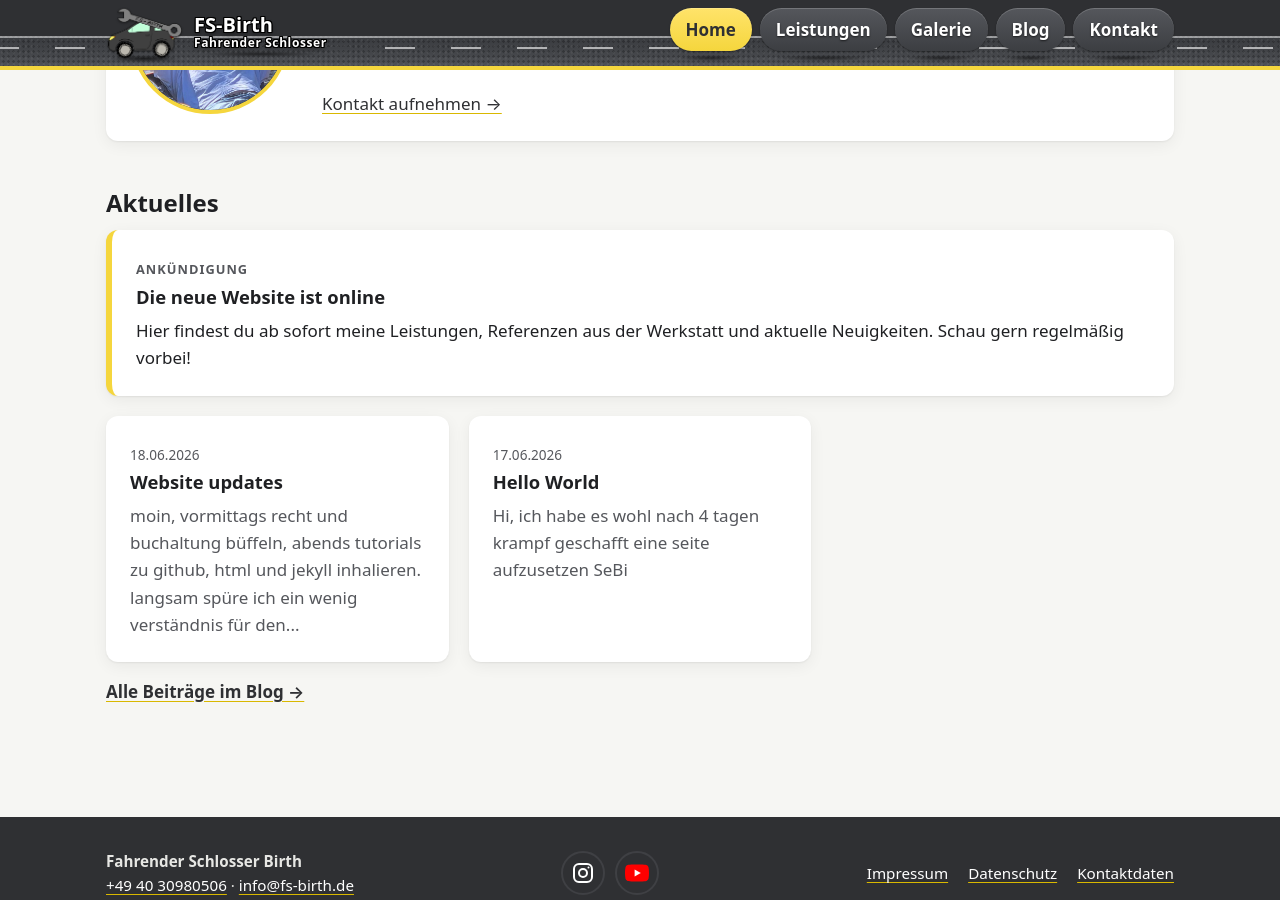
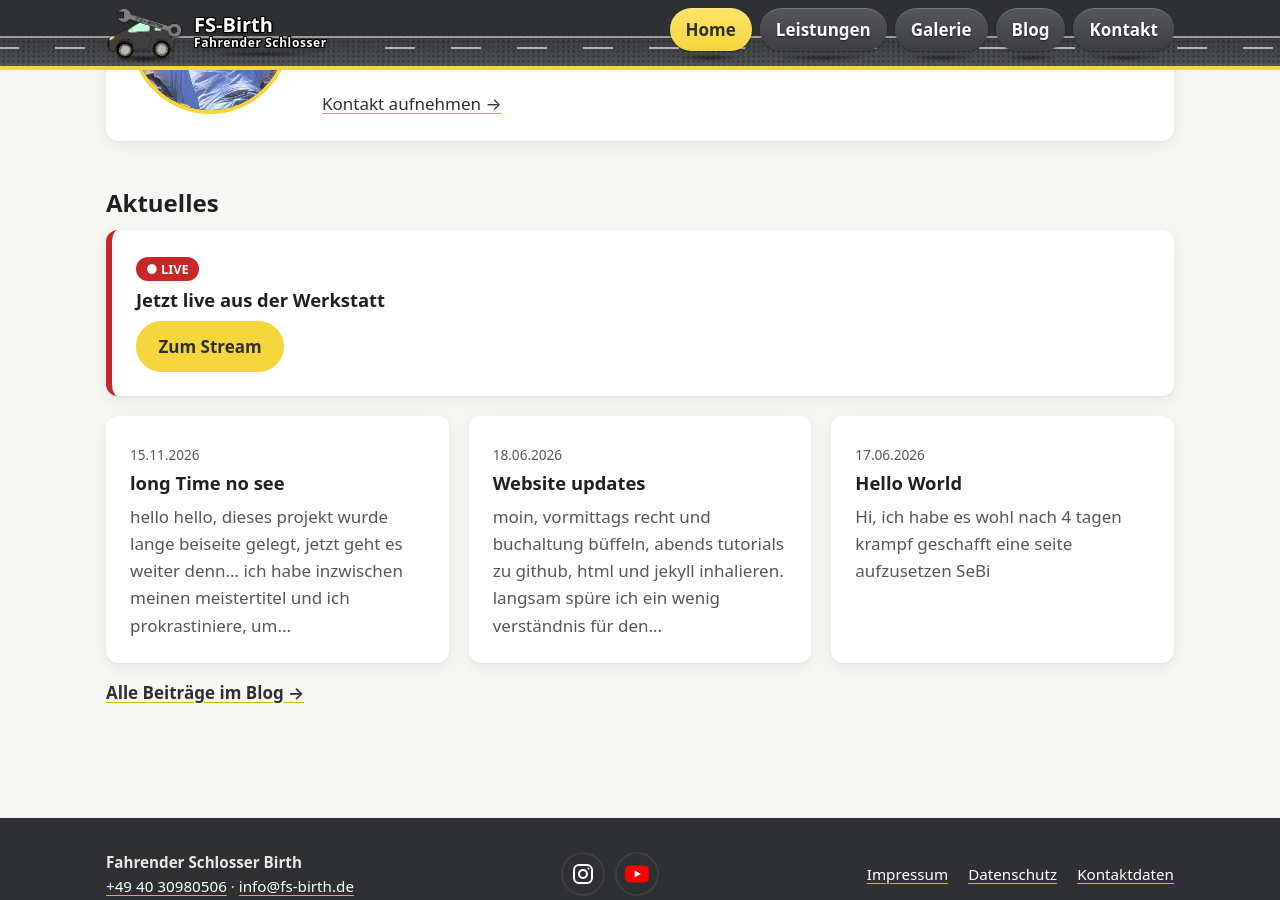
Before and after one commit to FS-Birth/fs-birth.de, a Jekyll site: the page built from index.html, in a window 1280 px wide and 900 px high, scrolled down 868 px. Built offline with Jekyll 4.4.1, drawn with Linux system fonts in a browser that asks for light colours.

Commit message:
Aktueller Stand
Co-Authored-By: Claude Opus 5.5 <noreply@anthropic.com>

```diff
--- a/_data/aktuell.yml
+++ b/_data/aktuell.yml
@@ -1,7 +1,7 @@
 # Startseite: Live-Stream / Ankündigung
 # live: true  -> roter "LIVE"-Hinweis + Button zum Stream
 # live: false -> Ankündigung wird angezeigt (leer lassen = Box ausblenden)
-live: false
+live: true
 live_titel: "Jetzt live aus der Werkstatt"
 live_url: "https://www.youtube.com/@FSBirth"
 
--- /dev/null
+++ b/_posts/2026-11-15-longtimenosee.markdown
@@ -0,0 +1,14 @@
+---
+layout: post
+title:  long Time no see
+date:   2026-11-15 20:13:00 +0200
+categories: Update
+---
+hello hello,<br>
+dieses projekt wurde lange beiseite gelegt, jetzt geht es weiter denn... ich habe inzwischen meinen meistertitel und ich prokrastiniere, um nicht für meine schweißfachmann prüfung morgen zu üben :D <br>
+<br>
+aber hey! jetzt gibt es ein neues design für die seite, sie bietet tatsächlich etwas an informationen.<br>
+<br>
+ansonsten steht mein erster angestellter in den starlöchern um mir unter die arme zu greifen. ich freu mich!
+
+SeBi
```
